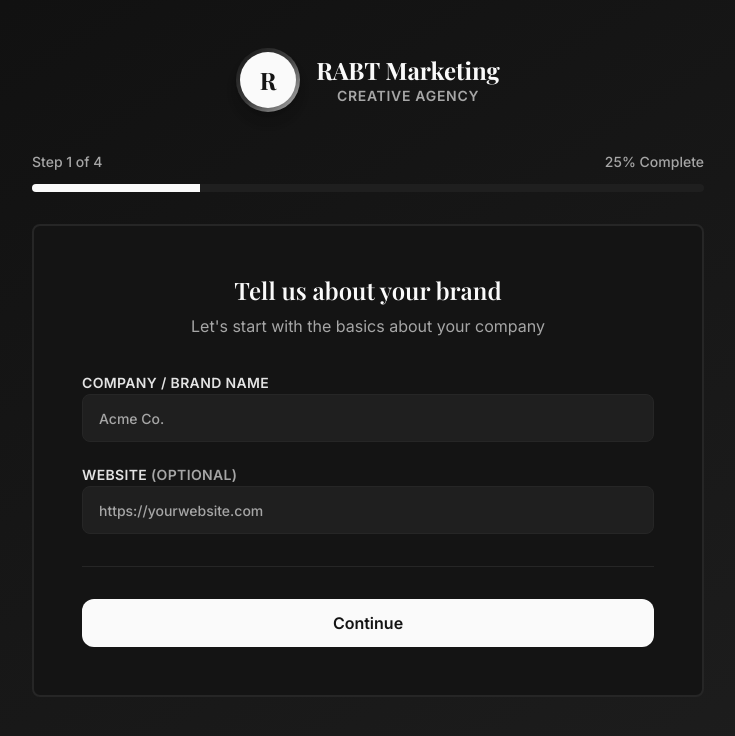
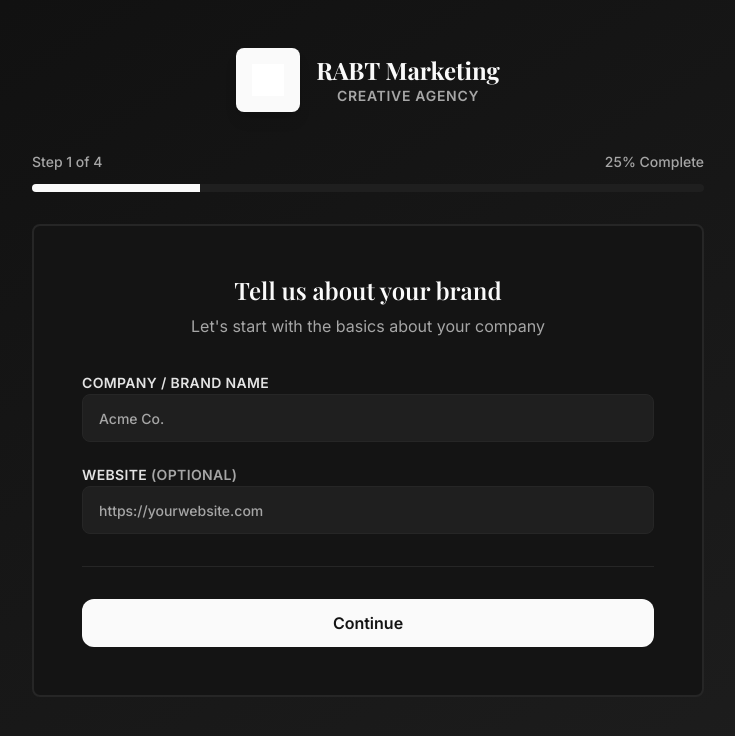
Before and after one commit to Querencia9945/RABT.MARKETINGFORM, a React (Vite) app: page / in a window 1280 px wide. Shown: the top 736 px of the page, without its empty margins (272-1007 px from the left). Built offline with nearby package versions, Linux system fonts and the light colour scheme.

Commit message:
Add RABT logo

```diff
--- a/src/pages/Onboarding.tsx
+++ b/src/pages/Onboarding.tsx
@@ -138,17 +138,19 @@ const Onboarding = () => {
     <div className="min-h-screen bg-gradient-to-br from-background to-muted">
       <SEO title="Client Onboarding — RABT Marketing" description="Seamless multi-step onboarding for new clients at RABT Marketing." />
 
-      {/* Professional Header with RABT Branding */}
+      {/* Professional Header with RABT Logo */}
       <header className="pt-12 pb-8">
         <div className="container mx-auto text-center">
           <div className="flex items-center justify-center gap-4 mb-2">
-            <div className="brand-badge">
-              <div className="size-14 bg-primary rounded-full flex items-center justify-center shadow-lg">
-                <span className="font-display text-2xl font-bold text-primary-foreground">R</span>
-              </div>
+            <div className="bg-primary rounded-lg p-4 shadow-lg">
+              <img
+                src="/lovable-uploads/c6aa0008-b590-49e1-bf53-bd99f7acdddd.png"
+                alt="RABT Marketing Logo"
+                className="h-8 w-auto object-contain brightness-0 invert"
+              />
             </div>
             <div>
-              <h1 className="brand-text">RABT Marketing</h1>
+              <h1 className="text-2xl font-display font-bold text-foreground">RABT Marketing</h1>
               <p className="text-muted-foreground text-sm font-semibold uppercase tracking-wider">Creative Agency</p>
             </div>
           </div>
```
Also changed, not shown: public/lovable-uploads/c6aa0008-b590-49e1-bf53-bd99f7acdddd.png (added).
